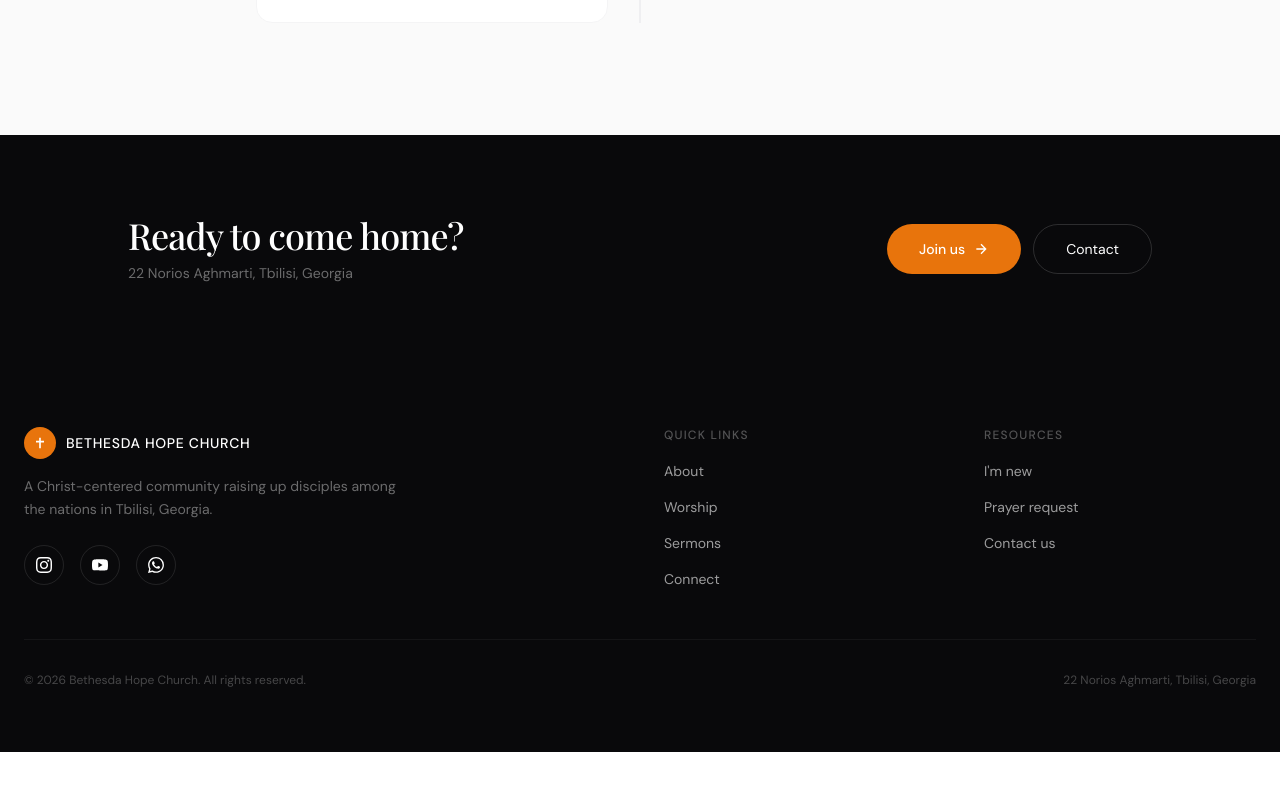
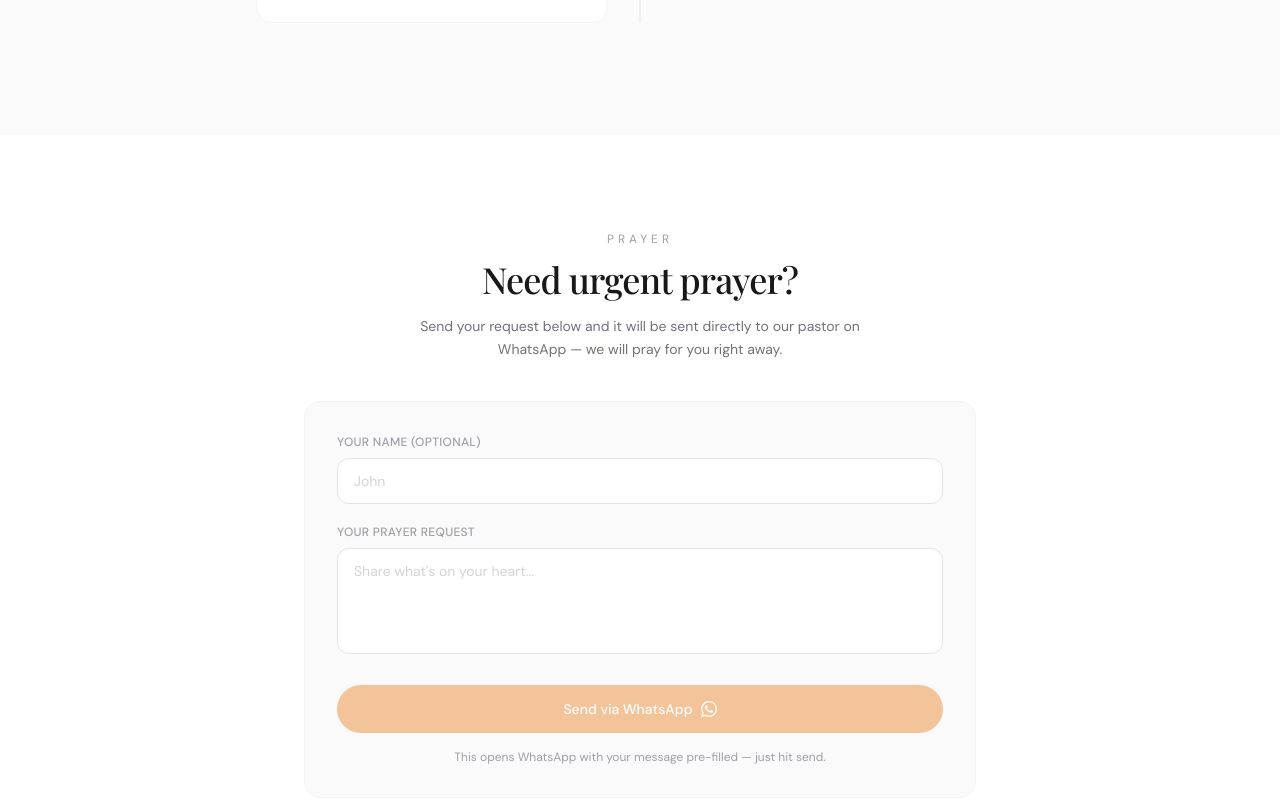
Before and after one commit to makewayjohn/bethesda-hope, a Next.js app: page / in a window 1280 px wide. Shown: the part 5140-5940 px from the top of the page. Before the commit the page ends 5892 px from the top, so only its background shows below. Built offline with nearby package versions, Linux system fonts and the light colour scheme.

Commit message:
Add urgent prayer request section with WhatsApp integration

```diff
--- a/src/app/page.tsx
+++ b/src/app/page.tsx
@@ -1,6 +1,7 @@
 import Link from "next/link";
 import Image from "next/image";
 import ScrollReveal from "@/components/ScrollReveal";
+import UrgentPrayerSection from "@/components/UrgentPrayerSection";
 
 function HeroSection() {
   return (
@@ -468,6 +469,7 @@
       <PillarsSection />
       <VisionSection />
       <VisionTimelineSection />
+      <UrgentPrayerSection />
       <CTASection />
     </>
   );
--- /dev/null
+++ b/src/components/UrgentPrayerSection.tsx
@@ -0,0 +1,80 @@
+"use client";
+
+import { useState } from "react";
+
+const WHATSAPP_NUMBER = "995551021982";
+
+export default function UrgentPrayerSection() {
+  const [name, setName] = useState("");
+  const [request, setRequest] = useState("");
+
+  const canSend = request.trim().length > 0;
+
+  const handleSend = () => {
+    if (!canSend) return;
+    const lines = [
+      "🙏 Urgent Prayer Request",
+      name.trim() ? `From: ${name.trim()}` : null,
+      "",
+      request.trim(),
+    ].filter(Boolean);
+    const text = encodeURIComponent(lines.join("\n"));
+    window.open(`https://wa.me/${WHATSAPP_NUMBER}?text=${text}`, "_blank");
+  };
+
+  return (
+    <section className="bg-white py-20 sm:py-24 px-6">
+      <div className="max-w-2xl mx-auto">
+        <p className="text-xs tracking-[4px] text-zinc-400 mb-3 text-center">
+          PRAYER
+        </p>
+        <h2 className="font-display text-3xl sm:text-4xl font-medium text-zinc-900 tracking-tight text-center">
+          Need urgent prayer?
+        </h2>
+        <p className="text-sm text-zinc-500 leading-relaxed mt-4 text-center max-w-md mx-auto">
+          Send your request below and it will be sent directly to our pastor
+          on WhatsApp — we will pray for you right away.
+        </p>
+
+        <div className="mt-10 bg-zinc-50 rounded-2xl border border-zinc-100 p-6 sm:p-8">
+          <label className="block text-xs font-medium text-zinc-400 tracking-wide mb-2">
+            YOUR NAME (OPTIONAL)
+          </label>
+          <input
+            type="text"
+            value={name}
+            onChange={(e) => setName(e.target.value)}
+            placeholder="John"
+            className="w-full bg-white border border-zinc-200 rounded-xl px-4 py-3 text-sm text-zinc-900 placeholder:text-zinc-300 focus:outline-none focus:border-brand-orange/40 transition-colors"
+          />
+
+          <label className="block text-xs font-medium text-zinc-400 tracking-wide mb-2 mt-5">
+            YOUR PRAYER REQUEST
+          </label>
+          <textarea
+            value={request}
+            onChange={(e) => setRequest(e.target.value)}
+            placeholder="Share what's on your heart..."
+            rows={4}
+            className="w-full bg-white border border-zinc-200 rounded-xl px-4 py-3 text-sm text-zinc-900 placeholder:text-zinc-300 focus:outline-none focus:border-brand-orange/40 transition-colors resize-none"
+          />
+
+          <button
+            type="button"
+            onClick={handleSend}
+            disabled={!canSend}
+            className="w-full mt-6 bg-brand-orange text-white px-8 py-3.5 rounded-full text-sm font-medium hover:bg-orange-600 transition-colors inline-flex items-center justify-center gap-2 disabled:opacity-40 disabled:cursor-not-allowed disabled:hover:bg-brand-orange"
+          >
+            Send via WhatsApp
+            <svg className="w-4 h-4" fill="currentColor" viewBox="0 0 24 24">
+              <path d="M17.472 14.382c-.297-.149-1.758-.867-2.03-.967-.273-.099-.471-.148-.67.15-.197.297-.767.966-.94 1.164-.173.199-.347.223-.644.075-.297-.15-1.255-.463-2.39-1.475-.883-.788-1.48-1.761-1.653-2.059-.173-.297-.018-.458.13-.606.134-.133.298-.347.446-.52.149-.174.198-.298.298-.497.099-.198.05-.371-.025-.52-.075-.149-.669-1.612-.916-2.207-.242-.579-.487-.5-.669-.51-.173-.008-.371-.01-.57-.01-.198 0-.52.074-.792.372-.272.297-1.04 1.016-1.04 2.479 0 1.462 1.065 2.875 1.213 3.074.149.198 2.096 3.2 5.077 4.487.709.306 1.262.489 1.694.625.712.227 1.36.195 1.871.118.571-.085 1.758-.719 2.006-1.413.248-.694.248-1.289.173-1.413-.074-.124-.272-.198-.57-.347m-5.421 7.403h-.004a9.87 9.87 0 01-5.031-1.378l-.361-.214-3.741.982.998-3.648-.235-.374a9.86 9.86 0 01-1.51-5.26c.001-5.45 4.436-9.884 9.888-9.884 2.64 0 5.122 1.03 6.988 2.898a9.825 9.825 0 012.893 6.994c-.003 5.45-4.437 9.884-9.885 9.884m8.413-18.297A11.815 11.815 0 0012.05 0C5.495 0 .16 5.335.157 11.892c0 2.096.547 4.142 1.588 5.945L.057 24l6.305-1.654a11.882 11.882 0 005.683 1.448h.005c6.554 0 11.89-5.335 11.893-11.893a11.821 11.821 0 00-3.48-8.413z" />
+            </svg>
+          </button>
+          <p className="text-xs text-zinc-400 text-center mt-4">
+            This opens WhatsApp with your message pre-filled — just hit send.
+          </p>
+        </div>
+      </div>
+    </section>
+  );
+}
```
